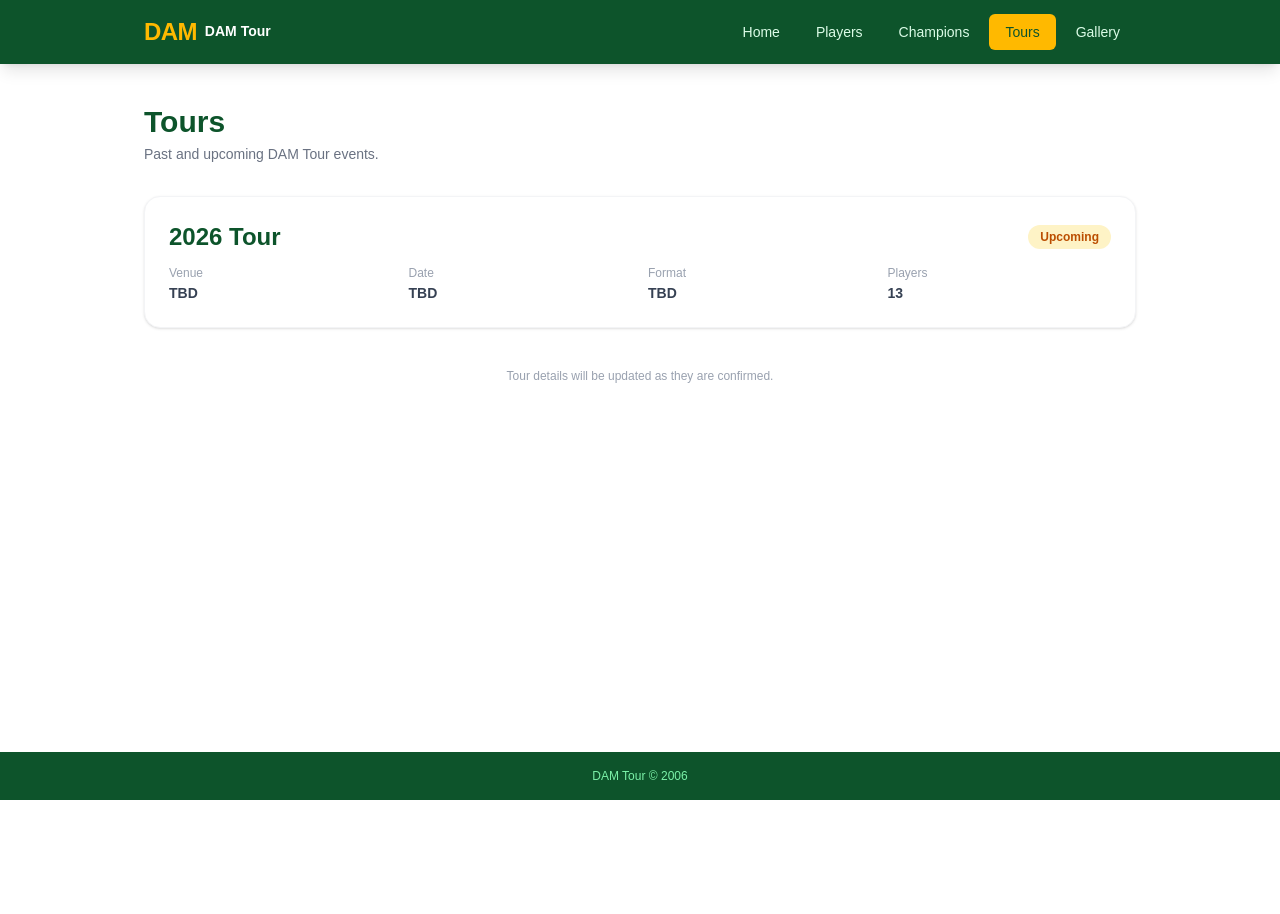
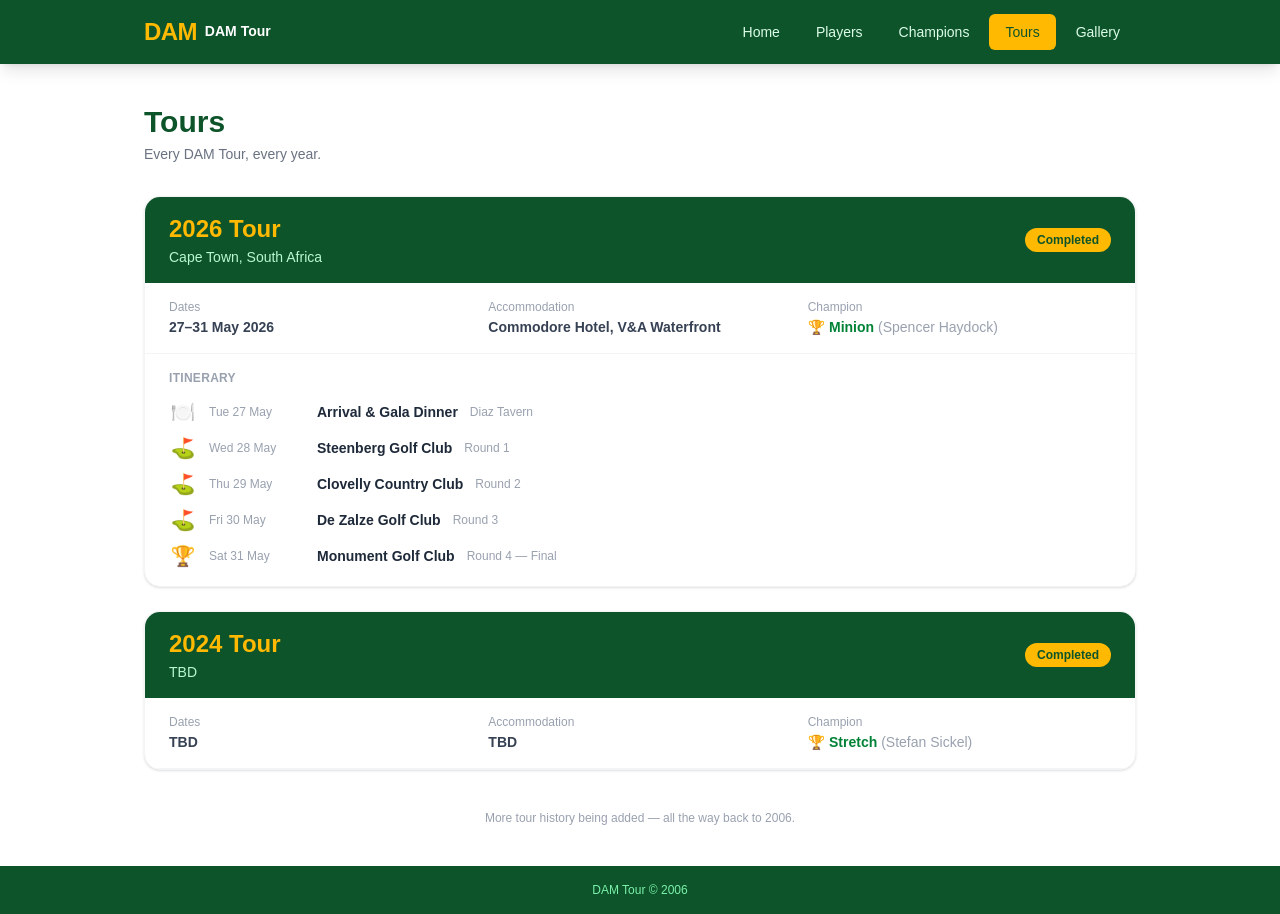
Before and after one commit to Hadleyd-maker/dam-tour, a Next.js app: page /tours in a window 1280 px wide. Before the commit the page ends 800 px from the top, so only its background shows below. Built offline with nearby package versions, Linux system fonts and the light colour scheme.

Commit message:
Add 2026 Cape Town tour details - itinerary, venues, accommodation

```diff
--- a/app/tours/page.tsx
+++ b/app/tours/page.tsx
@@ -1,11 +1,29 @@
 const tours = [
   {
     year: 2026,
-    status: "upcoming",
-    venue: "TBD",
-    date: "TBD",
-    format: "TBD",
-    players: 13,
+    status: "completed",
+    location: "Cape Town, South Africa",
+    dates: "27–31 May 2026",
+    accommodation: "Commodore Hotel, V&A Waterfront",
+    champion: "Minion",
+    championFull: "Spencer Haydock",
+    itinerary: [
+      { date: "Tue 27 May", event: "Arrival & Gala Dinner", detail: "Diaz Tavern", icon: "🍽️" },
+      { date: "Wed 28 May", event: "Steenberg Golf Club", detail: "Round 1", icon: "⛳" },
+      { date: "Thu 29 May", event: "Clovelly Country Club", detail: "Round 2", icon: "⛳" },
+      { date: "Fri 30 May", event: "De Zalze Golf Club", detail: "Round 3", icon: "⛳" },
+      { date: "Sat 31 May", event: "Monument Golf Club", detail: "Round 4 — Final", icon: "🏆" },
+    ],
+  },
+  {
+    year: 2024,
+    status: "completed",
+    location: "TBD",
+    dates: "TBD",
+    accommodation: "TBD",
+    champion: "Stretch",
+    championFull: "Stefan Sickel",
+    itinerary: [],
   },
 ];
 
@@ -13,50 +31,62 @@ export default function ToursPage() {
   return (
     <div className="max-w-5xl mx-auto px-4 py-10">
       <h1 className="text-3xl font-black text-green-900 mb-1">Tours</h1>
-      <p className="text-gray-500 text-sm mb-8">Past and upcoming DAM Tour events.</p>
+      <p className="text-gray-500 text-sm mb-8">Every DAM Tour, every year.</p>
 
-      <div className="flex flex-col gap-4">
+      <div className="flex flex-col gap-6">
         {tours.map((tour) => (
-          <div
-            key={tour.year}
-            className="bg-white rounded-2xl border border-gray-100 shadow-sm p-6"
-          >
-            <div className="flex items-center justify-between mb-3">
-              <span className="text-2xl font-black text-green-900">{tour.year} Tour</span>
-              <span
-                className={`text-xs font-bold px-3 py-1 rounded-full ${
-                  tour.status === "upcoming"
-                    ? "bg-amber-100 text-amber-700"
-                    : "bg-green-100 text-green-700"
-                }`}
-              >
-                {tour.status === "upcoming" ? "Upcoming" : "Completed"}
+          <div key={tour.year} className="bg-white rounded-2xl border border-gray-100 shadow-sm overflow-hidden">
+            {/* Header */}
+            <div className="bg-green-900 text-white px-6 py-4 flex items-center justify-between">
+              <div>
+                <span className="text-2xl font-black text-amber-400">{tour.year} Tour</span>
+                <p className="text-green-200 text-sm mt-0.5">{tour.location}</p>
+              </div>
+              <span className="bg-amber-400 text-green-900 text-xs font-bold px-3 py-1 rounded-full">
+                {tour.status === "completed" ? "Completed" : "Upcoming"}
               </span>
             </div>
-            <div className="grid grid-cols-2 sm:grid-cols-4 gap-4 text-sm">
+
+            {/* Details */}
+            <div className="px-6 py-4 grid grid-cols-2 sm:grid-cols-3 gap-4 border-b border-gray-100">
               <div>
-                <div className="text-gray-400 text-xs mb-0.5">Venue</div>
-                <div className="font-semibold text-gray-700">{tour.venue}</div>
+                <div className="text-gray-400 text-xs mb-0.5">Dates</div>
+                <div className="font-semibold text-gray-700 text-sm">{tour.dates}</div>
               </div>
               <div>
-                <div className="text-gray-400 text-xs mb-0.5">Date</div>
-                <div className="font-semibold text-gray-700">{tour.date}</div>
+                <div className="text-gray-400 text-xs mb-0.5">Accommodation</div>
+                <div className="font-semibold text-gray-700 text-sm">{tour.accommodation}</div>
               </div>
               <div>
-                <div className="text-gray-400 text-xs mb-0.5">Format</div>
-                <div className="font-semibold text-gray-700">{tour.format}</div>
-              </div>
-              <div>
-                <div className="text-gray-400 text-xs mb-0.5">Players</div>
-                <div className="font-semibold text-gray-700">{tour.players}</div>
+                <div className="text-gray-400 text-xs mb-0.5">Champion</div>
+                <div className="font-semibold text-green-700 text-sm">
+                  🏆 {tour.champion} <span className="text-gray-400 font-normal">({tour.championFull})</span>
+                </div>
               </div>
             </div>
+
+            {/* Itinerary */}
+            {tour.itinerary.length > 0 && (
+              <div className="px-6 py-4">
+                <div className="text-xs font-semibold text-gray-400 uppercase tracking-wide mb-3">Itinerary</div>
+                <div className="flex flex-col gap-2">
+                  {tour.itinerary.map((item, i) => (
+                    <div key={i} className="flex items-center gap-3">
+                      <span className="text-xl w-7 text-center">{item.icon}</span>
+                      <span className="text-gray-400 text-xs w-24 flex-shrink-0">{item.date}</span>
+                      <span className="font-semibold text-gray-800 text-sm">{item.event}</span>
+                      <span className="text-gray-400 text-xs">{item.detail}</span>
+                    </div>
+                  ))}
+                </div>
+              </div>
+            )}
           </div>
         ))}
       </div>
 
       <p className="text-center text-gray-400 text-xs mt-10">
-        Tour details will be updated as they are confirmed.
+        More tour history being added — all the way back to 2006.
       </p>
     </div>
   );
```
